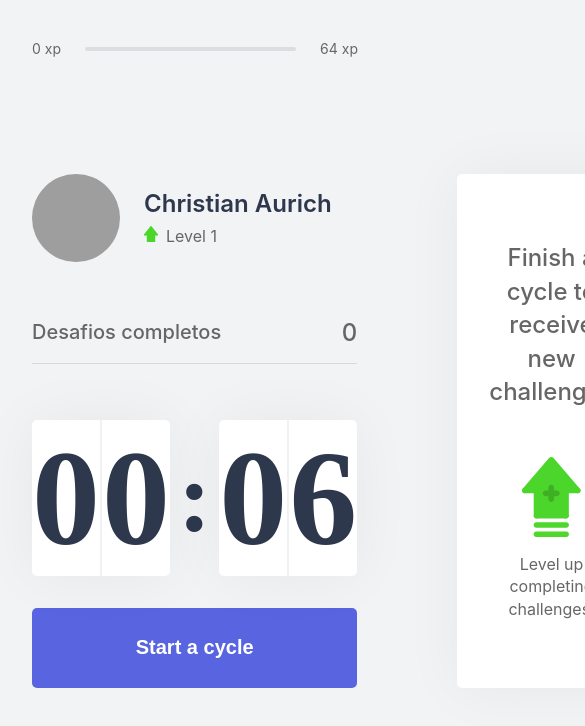
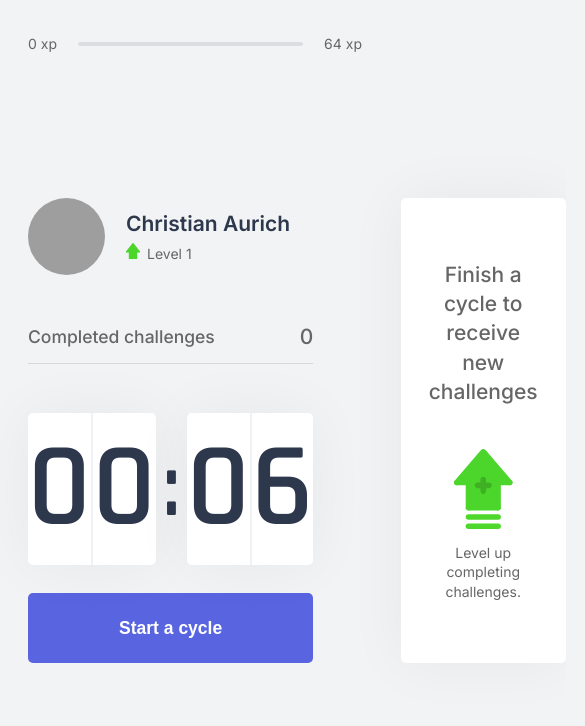
Before and after one commit to christianaurichzm/be-healthy, a Next.js app: page / in a window 390 px wide. Shown: the top 726 px of the page, 585 px wide, since content can reach past the window. Built offline with nearby package versions, Linux system fonts and the light colour scheme; grey boxes are pictures that could not be loaded.

Commit message:
Update assets

```diff
--- a/src/components/CompletedChallenges.tsx
+++ b/src/components/CompletedChallenges.tsx
@@ -7,7 +7,7 @@ export function CompletedChallenges() {
 
   return (
     <div className={styles.completedChallenges}>
-      <span>Desafios completos</span>
+      <span>Completed challenges</span>
       <span>{challengesCompleted}</span>
     </div>
   );
--- /dev/null
+++ b/src/pages/_document.tsx
@@ -0,0 +1,22 @@
+import Document, { Head, Html, Main, NextScript } from "next/document";
+
+export default class MyDocument extends Document {
+  render() {
+    return (
+      <Html>
+        <Head>
+          <link rel="preconnect" href="https://fonts.gstatic.com" />
+          <link rel="shortcut icon" href="/favicon.png" type="image/png" />
+          <link
+            href="https://fonts.googleapis.com/css2?family=Inter:wght@400;500;600&family=Rajdhani:wght@600&display=swap"
+            rel="stylesheet"
+          />
+        </Head>
+        <body>
+          <Main />
+          <NextScript />
+        </body>
+      </Html>
+    );
+  }
+}
--- a/src/pages/_documents.tsx
+++ /dev/null
@@ -1,18 +0,0 @@
-import Document, { Head, Html, Main, NextScript } from 'next/document';
-
-export default class MyDocument extends Document {
-  render() {
-    return (
-      <Html>
-        <Head>
-          <link rel="preconnect" href="https://fonts.gstatic.com" />
-          <link href="https://fonts.googleapis.com/css2?family=Inter:wght@400;500;600&family=Rajdhani:wght@600&display=swap" rel="stylesheet" />
-        </Head>
-        <body>
-          <Main />
-          <NextScript />
-        </body>
-      </Html>
-    )
-  }
-}
--- a/src/styles/globals.scss
+++ b/src/styles/globals.scss
@@ -5,15 +5,27 @@
   }
 
   :root {
-  --background: #F2F3F5;
+    --background: #f2f3f5;
     --title: #2e384d;
-  --white:#fff;
-  --blue: #5965E0;
     --text: #666666;
+    --white: #fff;
+    --green: #4cd62b;
+    --red: #e83f5b;
+    --blue: #5965e0;
+    --blue-dark: #4953b8;
     --gray-line: #dcdde0;
-  --green: #4cd62b;
-  --red: #E83F5B;
-  --blue-dark: #4953B8;
+  }
+
+  @media (max-width: 1080px) {
+    html {
+      font-size: 93.75%;
+    }
+  }
+
+  @media (max-width: 720px) {
+    html {
+      font-size: 87.5%;
+    }
   }
 
   body {
@@ -21,3 +33,7 @@ body {
     background: var(--background);
     color: var(--text);
   }
+
+  button {
+    cursor: pointer;
+  }
```
Also changed, not shown: public/favicon.png (added), src/styles/components/ChallengeBox.module.scss (indentation only). Lines whose indentation alone changed are shown as unchanged.
